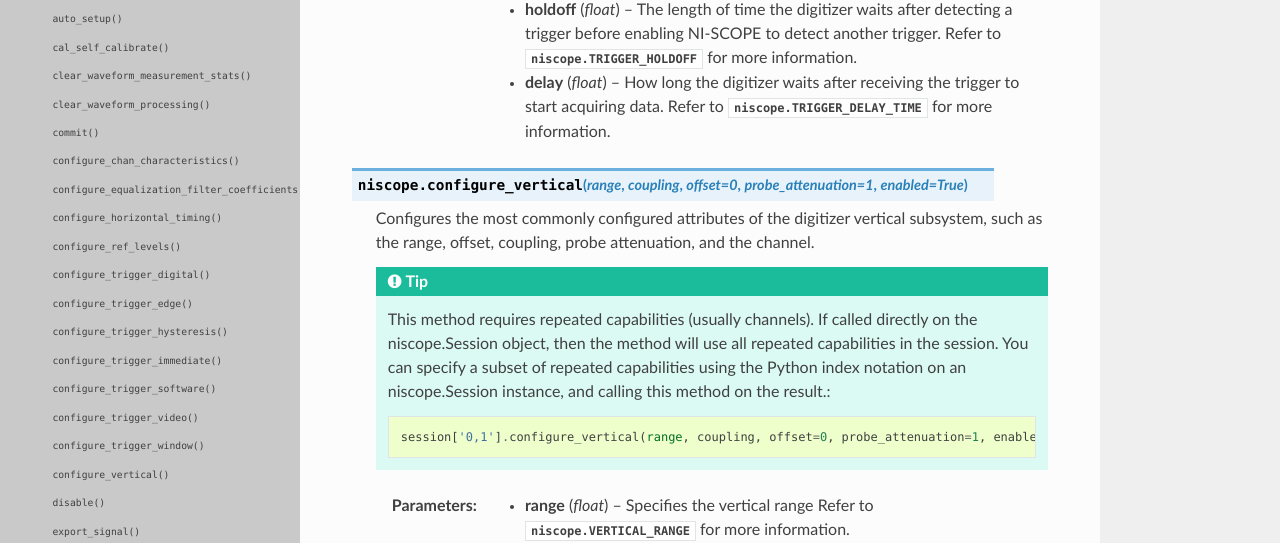
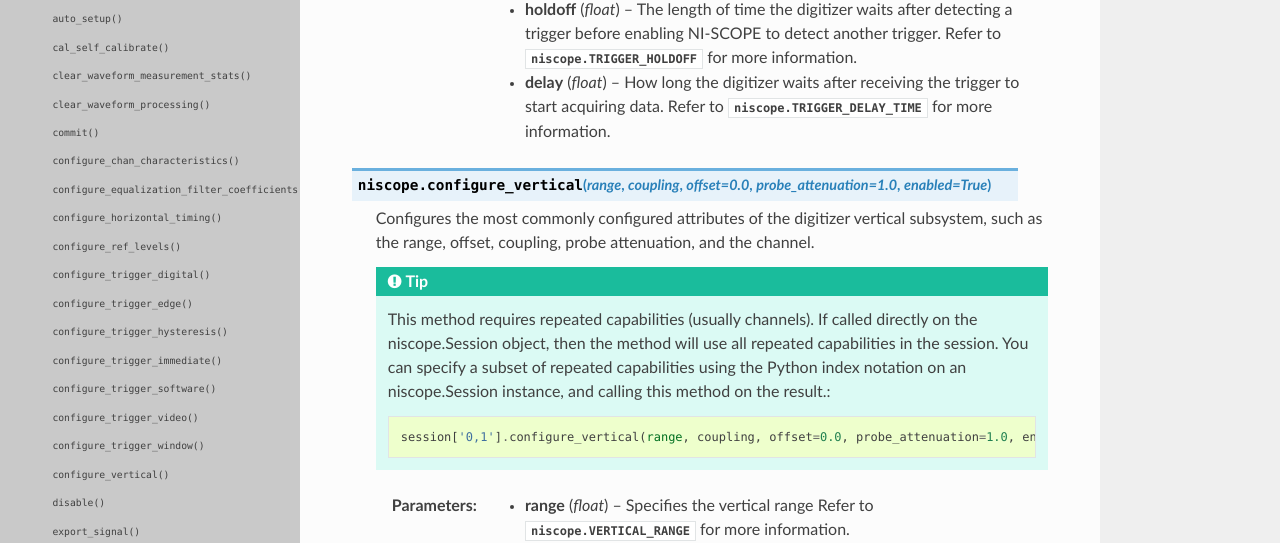
Before and after one commit to ni/nimi-python, a Sphinx documentation site: the page built from docs/niscope/functions.rst, in a window 1280 px wide and 900 px high, scrolled down 11710 px. Shown: the part 82-625 px from the top of the window. Built offline with Sphinx 7.4.7 and the Read the Docs theme 2.0.0, drawn with Linux system fonts in a browser that asks for light colours.

Commit message:
Updating generated

```diff
--- a/docs/niscope/functions.rst
+++ b/docs/niscope/functions.rst
@@ -1041,7 +1041,7 @@ niscope.Session methods
 
     :type delay: float
 
-.. function:: configure_vertical(range, coupling, offset=0, probe_attenuation=1, enabled=True)
+.. function:: configure_vertical(range, coupling, offset=0.0, probe_attenuation=1.0, enabled=True)
 
     Configures the most commonly configured attributes of the digitizer
     vertical subsystem, such as the range, offset, coupling, probe
@@ -1057,7 +1057,7 @@ niscope.Session methods
 
         .. code:: python
 
-            session['0,1'].configure_vertical(range, coupling, offset=0, probe_attenuation=1, enabled=True)
+            session['0,1'].configure_vertical(range, coupling, offset=0.0, probe_attenuation=1.0, enabled=True)
 
 
     :param range:
--- a/docs/niscope/session.rst
+++ b/docs/niscope/session.rst
@@ -394,7 +394,7 @@ niscope.Session
    +-------------------------------------------------------+----------------------------------------------------------------------------------------------------------------------------------+
    | :py:func:`configure_trigger_window`                   | trigger_source, low_level, high_level, window_mode, trigger_coupling, holdoff=0.0, delay=0.0                                     |
    +-------------------------------------------------------+----------------------------------------------------------------------------------------------------------------------------------+
-   | :py:func:`configure_vertical`                         | range, coupling, offset=0, probe_attenuation=1, enabled=True                                                                     |
+   | :py:func:`configure_vertical`                         | range, coupling, offset=0.0, probe_attenuation=1.0, enabled=True                                                                 |
    +-------------------------------------------------------+----------------------------------------------------------------------------------------------------------------------------------+
    | :py:func:`disable`                                    |                                                                                                                                  |
    +-------------------------------------------------------+----------------------------------------------------------------------------------------------------------------------------------+
```
Also changed, not shown: 1 other file.
